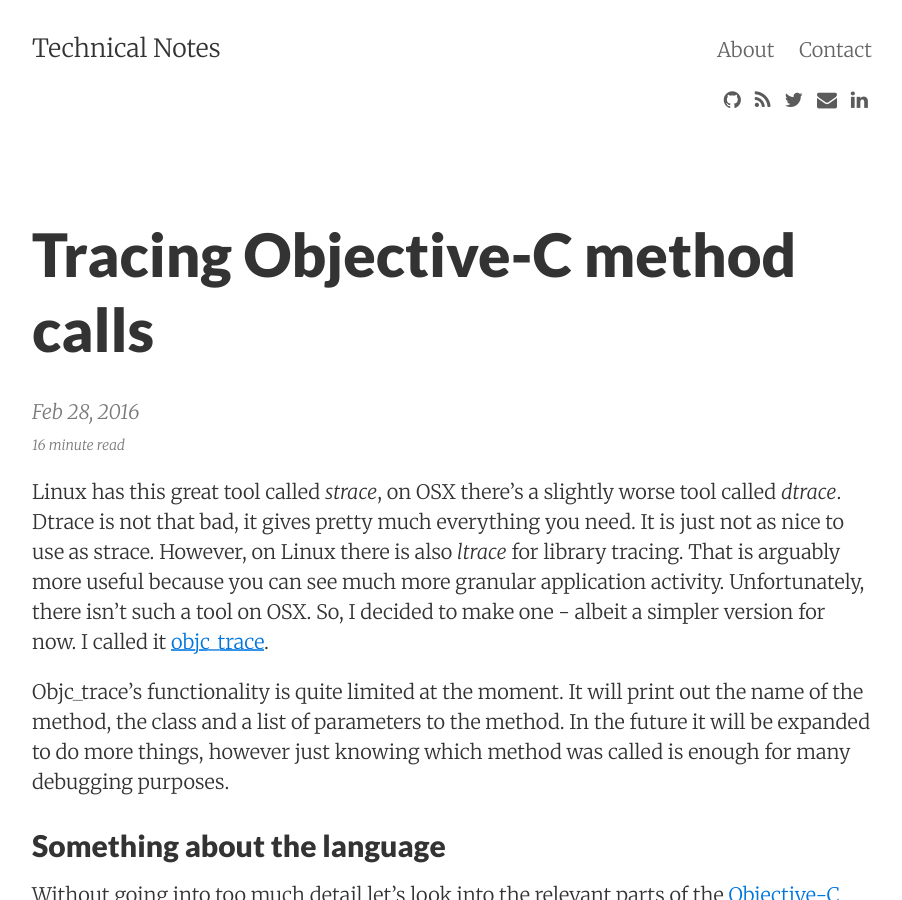
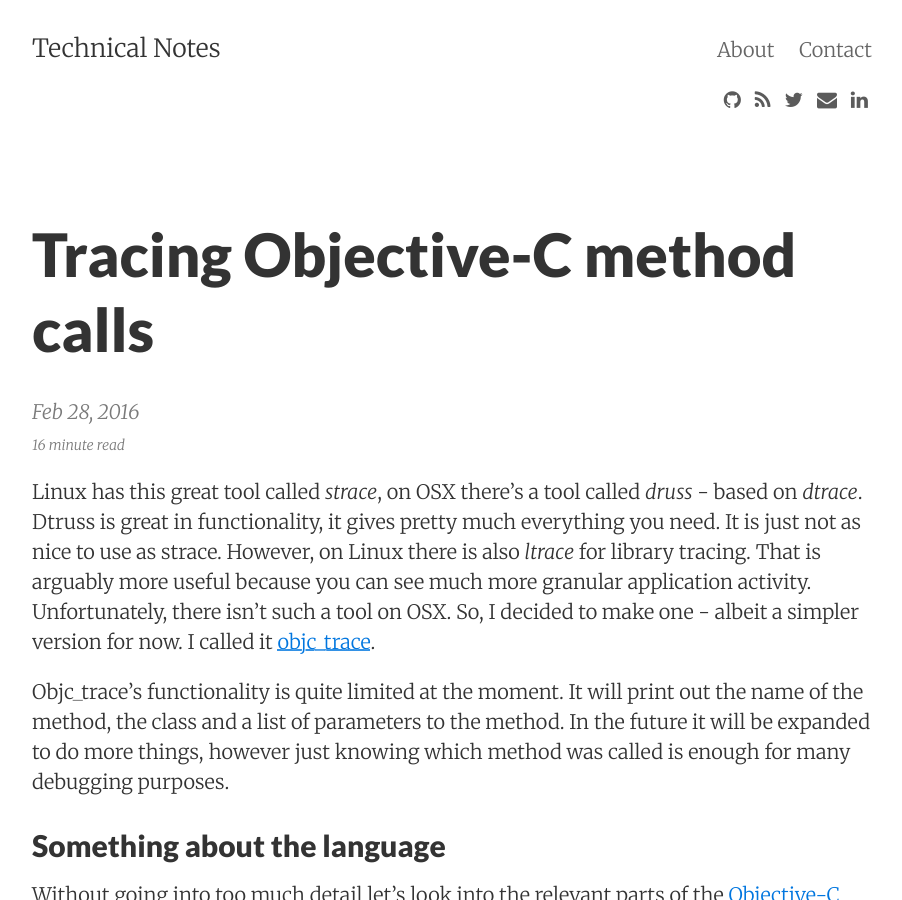
Before and after one commit to nologic/blog, a Jekyll site: the page built from _posts/2016-02-28-ARM64-method-tracing.md, in a window 1280 px wide and 900 px high. Shown: the whole window, without its empty margins (188-1090 px from the left). Built offline with Jekyll 4.4.1, drawn with Linux system fonts in a browser that asks for light colours; nearby versions of some CDN libraries.

Commit message:
Update 2016-02-28-ARM64-method-tracing.md

```diff
--- a/_posts/2016-02-28-ARM64-method-tracing.md
+++ b/_posts/2016-02-28-ARM64-method-tracing.md
@@ -4,7 +4,7 @@ title: Tracing Objective-C method calls
 draft: false
 ---
 
-Linux has this great tool called _strace_, on OSX there's a slightly worse tool called _dtrace_. Dtrace is not that bad, it gives pretty much everything you need. It is just not as nice to use as strace. However, on Linux there is also _ltrace_ for library tracing. That is arguably more useful because you can see much more granular application activity. Unfortunately, there isn't such a tool on OSX. So, I decided to make one - albeit a simpler version for now. I called it [objc_trace](https://github.com/nologic/objc_trace).
+Linux has this great tool called _strace_, on OSX there's a tool called _druss_ - based on _dtrace_. Dtruss is great in functionality, it gives pretty much everything you need. It is just not as nice to use as strace. However, on Linux there is also _ltrace_ for library tracing. That is arguably more useful because you can see much more granular application activity. Unfortunately, there isn't such a tool on OSX. So, I decided to make one - albeit a simpler version for now. I called it [objc_trace](https://github.com/nologic/objc_trace).
 
 Objc_trace's functionality is quite limited at the moment. It will print out the name of the method, the class and a list of parameters to the method. In the future it will be expanded to do more things, however just knowing which method was called is enough for many debugging purposes.
 
```
